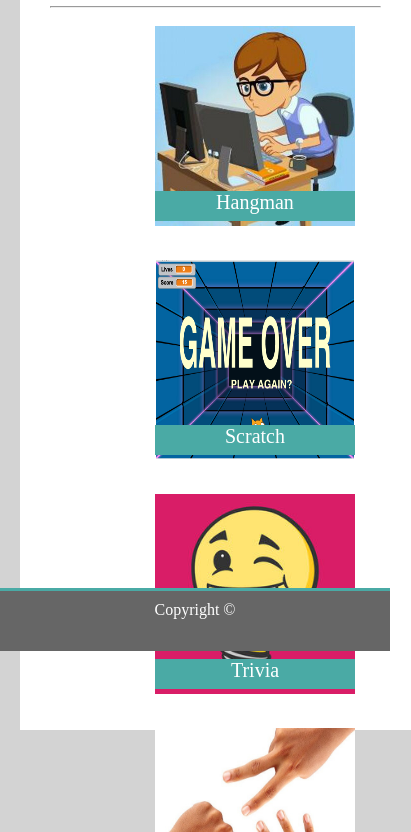
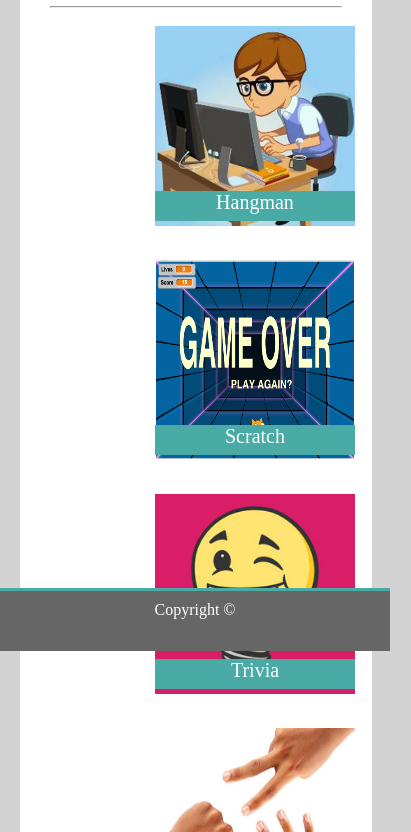
Before and after one commit to JoePappano/Responsive-Portfolio, a plain HTML site: page portfolio.html in a window 390 px wide. Shown: the part 193-1025 px from the top of the page, 411 px wide, since content can reach past the window. Drawn offline with Linux system fonts and the light colour scheme.

Commit message:
updating files

```diff
--- a/assets/css/style.css
+++ b/assets/css/style.css
@@ -235,14 +235,14 @@ body {
     height: 30px;
     position: absolute;
     top: 165px;
-    z-index: 10;
+    /* z-index: 10; */
     text-align: center;
     font-size: 20px;
 
 }
 /* All Pages Footer*/
 footer {
-    position: absolute;
+    position: fixed;
     bottom: 0;
     background-color: #666666;
     width: 100%;
@@ -282,7 +282,7 @@ footer {
 
     #container {
         width: 90%;
-        height: 800px%;
+        height: 775px;
         padding: 20px;
         margin: 20px;
     }
@@ -306,7 +306,7 @@ footer {
 
     #container {
         width: 90%;
-        height: 800px;
+        height: 1000px;
         padding: 20px;
         margin: 20px;
     }
@@ -329,8 +329,8 @@ footer {
     }
 
     #container {
-        width: 90%;
-        height: 800px;
+        width: 80%;
+        height: 1200px;
         padding: 20px;
         margin: 20px;
     }
```
